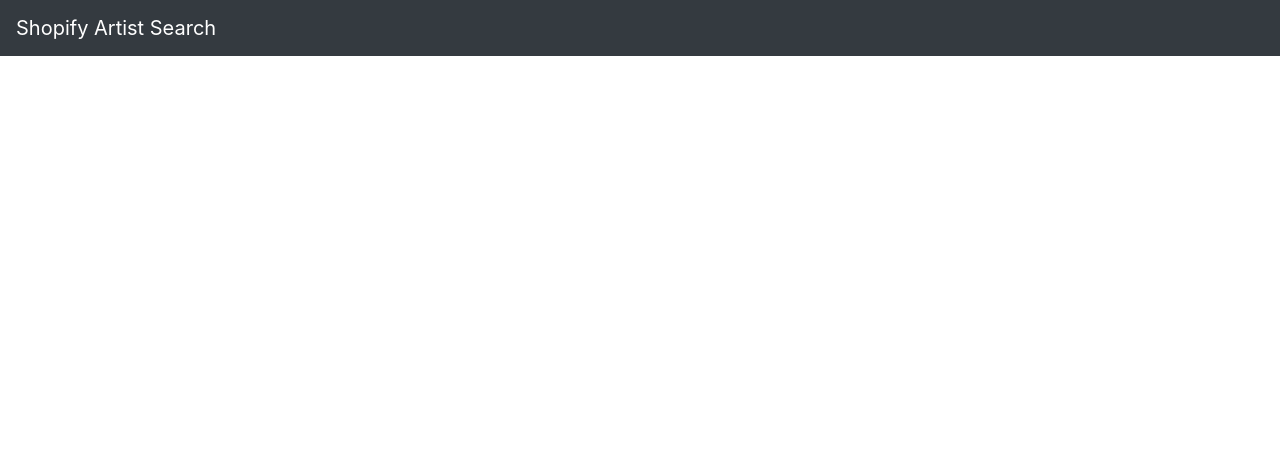
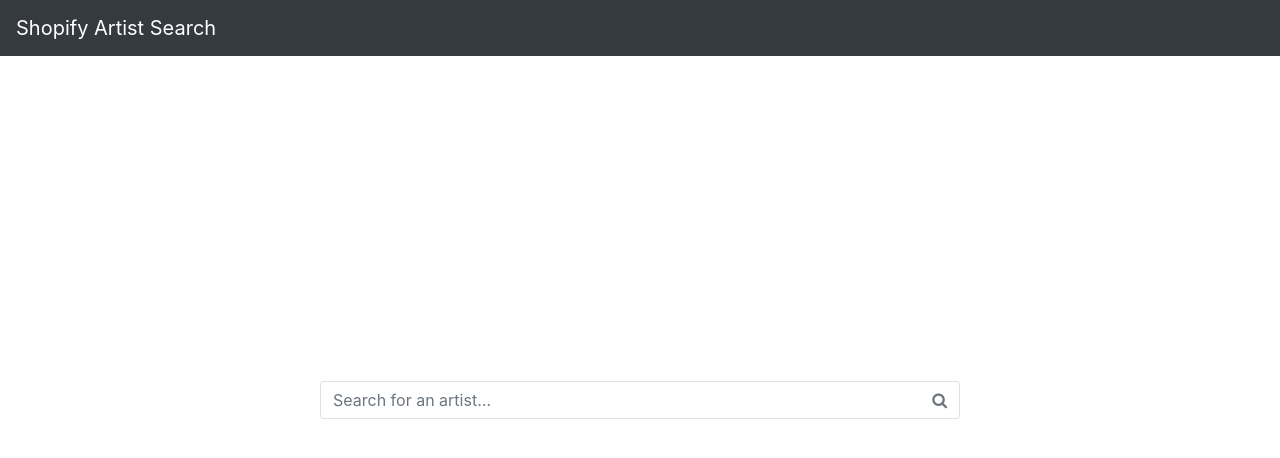
Before and after one commit to MaherSerjio/GigHub, a React (Create React App) app: page /artist in a window 1280 px wide. Shown: the top 458 px of the page. Built offline with nearby package versions, Linux system fonts and the light colour scheme.

Commit message:
Refactor Search input

```diff
--- a/src/components/App.js
+++ b/src/components/App.js
@@ -1,10 +1,9 @@
 import React from "react";
 import { BrowserRouter, Route} from "react-router-dom";
 
-
 import Header from './Header';
 import Home from './Home';
-import Search from './artist/search';
+import Artist from './artist/artist';
 import Browse from './artist/browse';
 
 const App = () => {
@@ -15,7 +14,7 @@
             <div>
             <Route path="/" exact component={Home}/>
             <Route path="/artist/:id" exact component={Browse}/>
-            <Route path="/search" exact component={Search}/>
+            <Route path="/artist" exact component={Artist}/>
             </div>
             </BrowserRouter>
         </div>
--- a/src/components/artist/search.js
+++ b/src/components/Shared/Search.js
@@ -1,7 +1,5 @@
 import React from "react";
 
-import './search.css';
-import '../styles/media.css';
 
 const Search = () => {
     return (
@@ -26,8 +24,6 @@
                     </div>
                </div>
             </div>
-
-
         </div>
     );
 };
--- /dev/null
+++ b/src/components/artist/artist.js
@@ -0,0 +1,15 @@
+import React from "react";
+import Search from "../Shared/Search";
+
+import './artist.css';
+import '../styles/media.css';
+
+const Artist = () => {
+    return (
+        <div>
+           <Search/>
+        </div>
+    );
+};
+
+export default Artist;
```
Also changed, not shown: src/components/artist/artist.css (renamed from src/components/artist/search.css).
